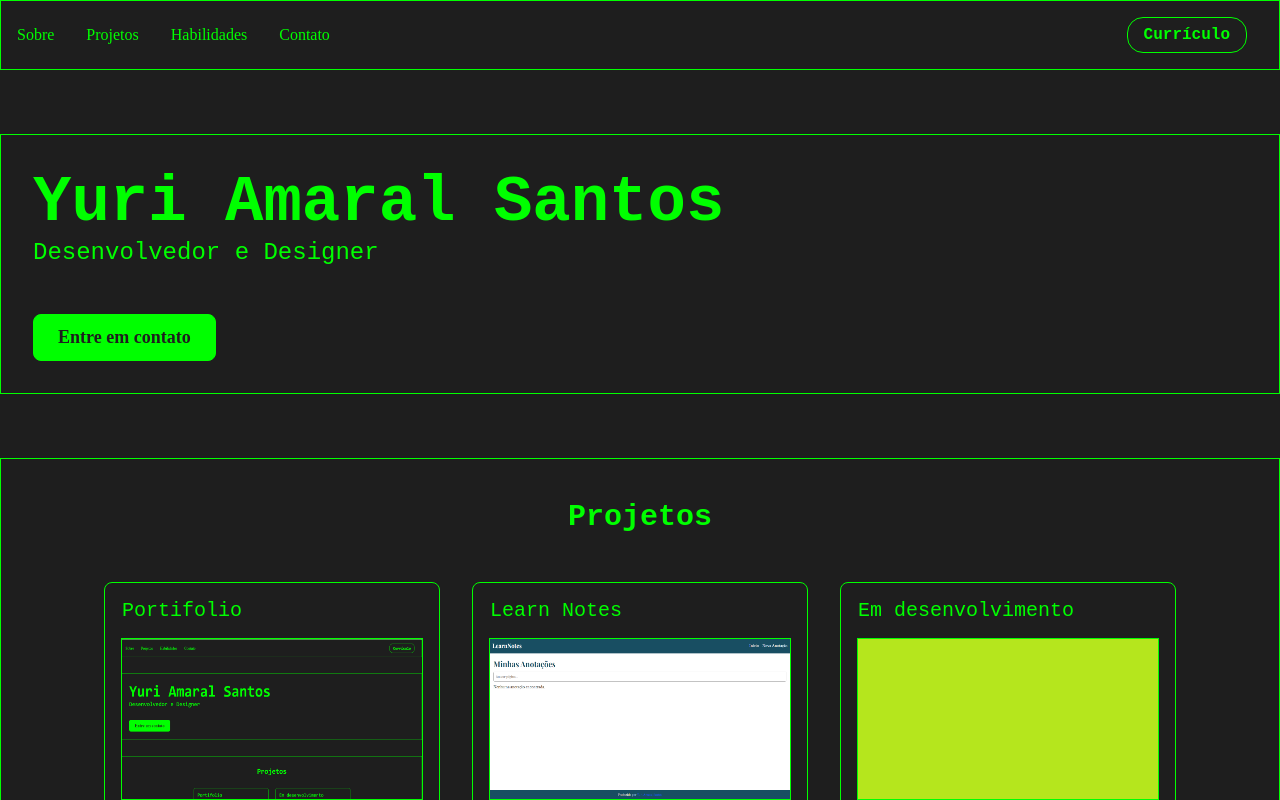
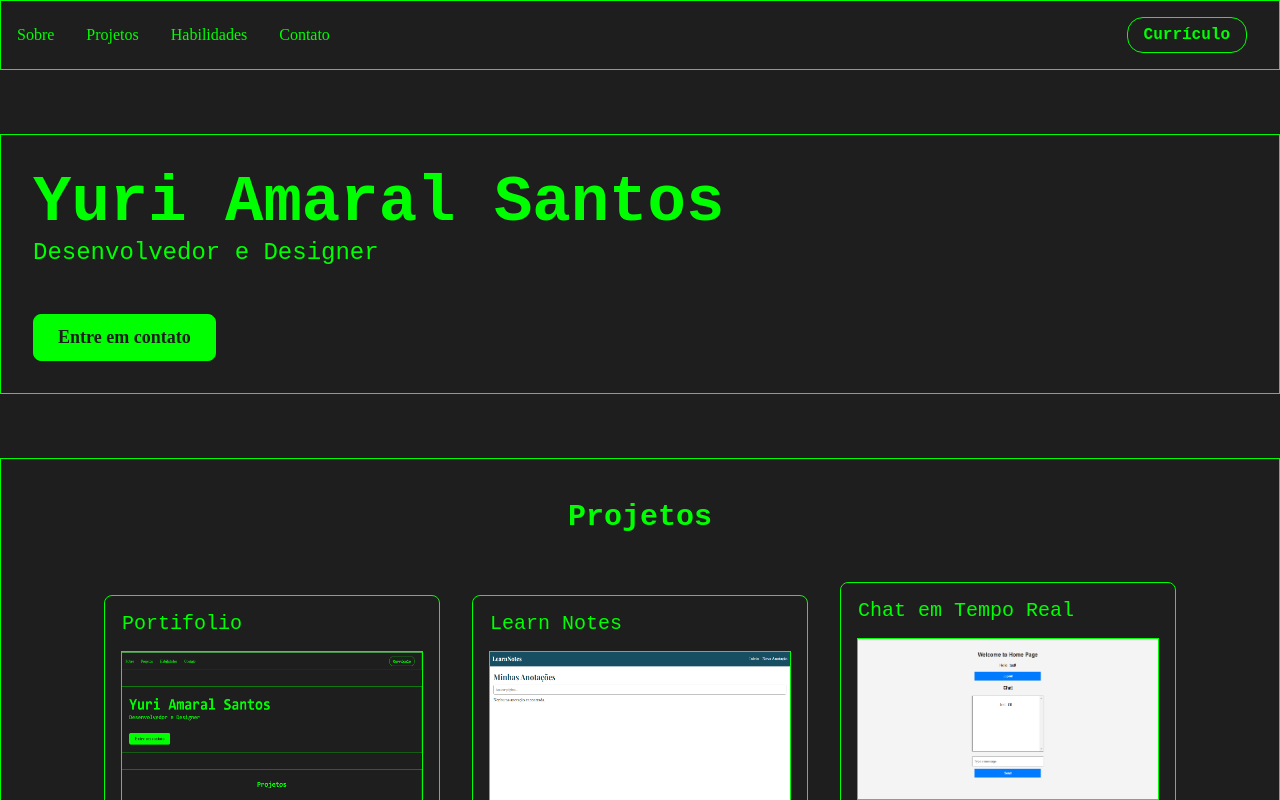
Before and after one commit to grilo-org/20250704_094249_candidato_Yuri-amaralsantos_portfolio-site, a React (Vite) app: page / in a window 1280 px wide. Shown: the top 800 px of the page. Built offline with nearby package versions, Linux system fonts and the light colour scheme.

Commit message:
adicionando novo projeto

```diff
--- a/src/components/ProjectSection.jsx
+++ b/src/components/ProjectSection.jsx
@@ -4,6 +4,7 @@ import "./ProjectSection.css"; // Import the CSS file
 import project1 from "../assets/site1.png";
 import rectangle from "../assets/rectangle.png";
 import project2 from "../assets/site2.png";
+import project3 from "../assets/site3.png";
 
 const ProjectsSection = () => {
   const projects = [
@@ -21,10 +22,11 @@ const ProjectsSection = () => {
       link: "https://wiki-study-app-polo.vercel.app", // Example link
     },
     {
-      title: "Em desenvolvimento",
-      description: "Em desenvolvimento",
-      image: rectangle, // Example image URL
-      link: "#development", // Example link
+      title: "Chat em Tempo Real",
+      description:
+        "um aplicativo de chat em tempo real, projetado para facilitar a comunicação dentro de sistemas, com autenticação JWT, WebSockets (Socket.io) e PostgreSQL para gerenciamento de usuários.",
+      image: project3, // Example image URL
+      link: "https://github.com/Yuri-amaralsantos/javascriptChatApp", // Example link
     },
     // Add more projects as needed
   ];
```
Also changed, not shown: src/assets/Site3.png (added).
